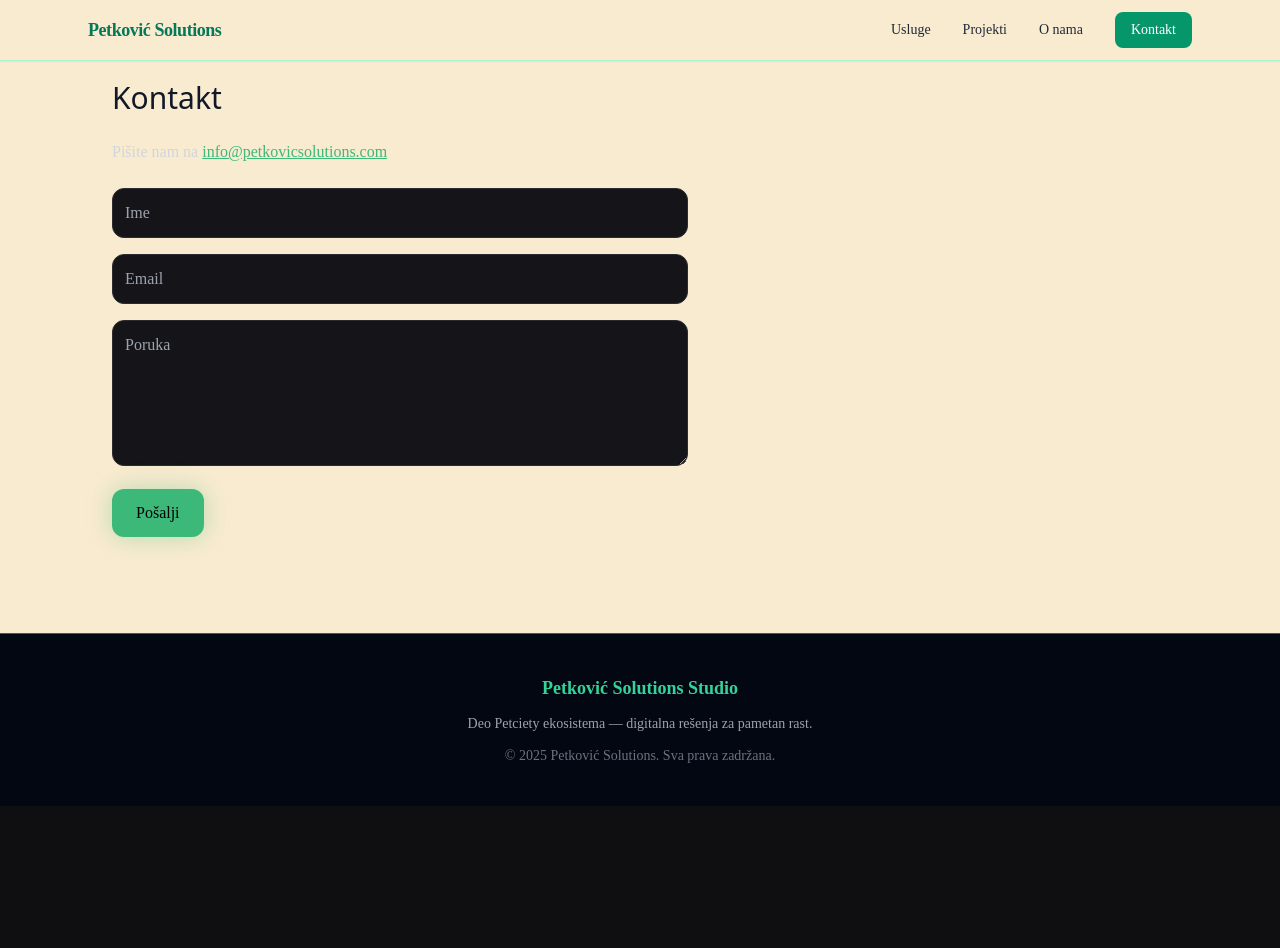
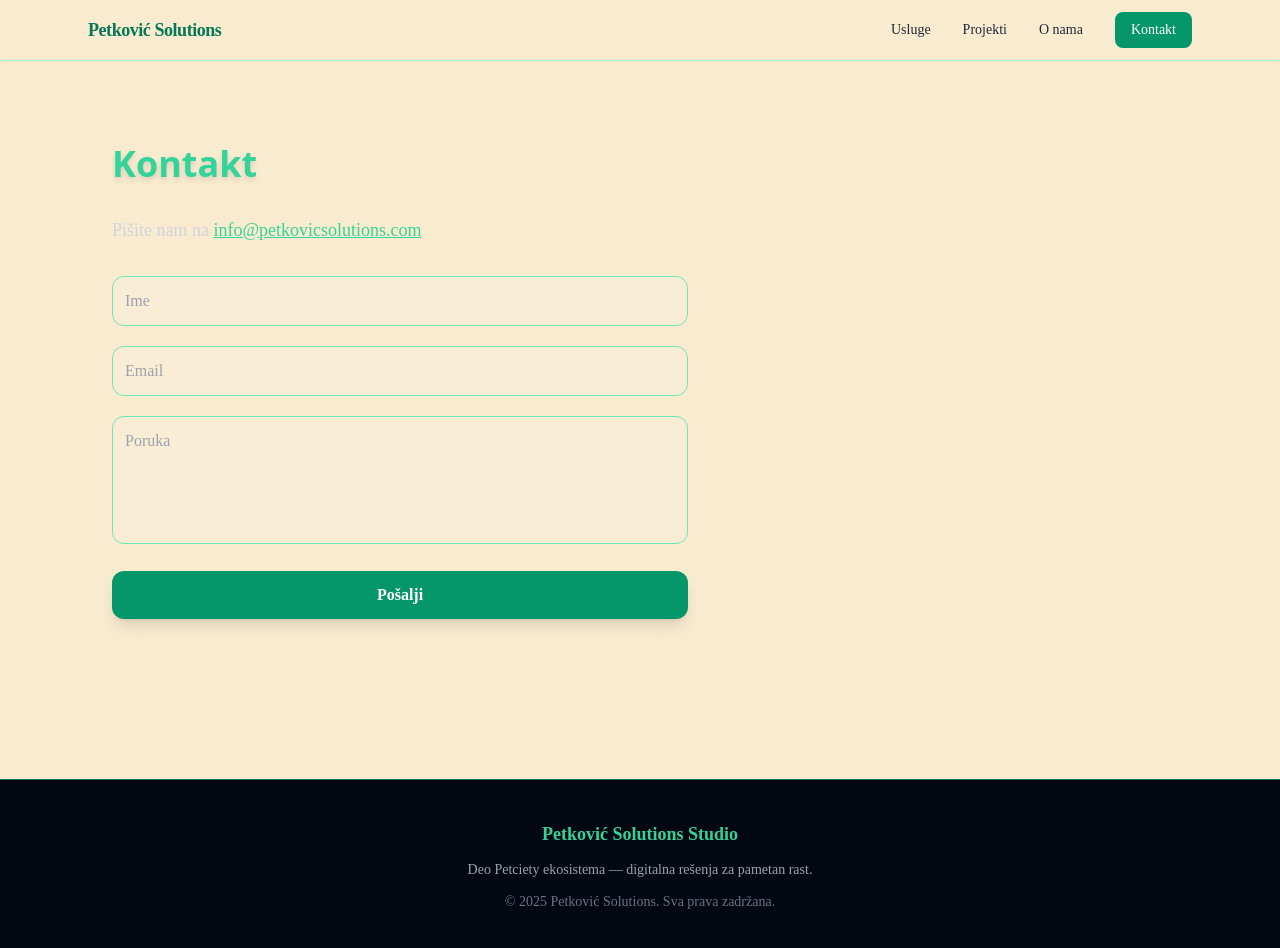
Before and after one commit to brankop87/petkovic-solutions-studio, a Next.js app: page /kontakt in a window 1280 px wide. Shown: the top 948 px of the page. Before the commit the page ends 806 px from the top, so only its background shows below. Built offline with nearby package versions, Linux system fonts and the light colour scheme.

Commit message:
Update page.tsx

```diff
--- a/app/kontakt/page.tsx
+++ b/app/kontakt/page.tsx
@@ -1,13 +1,57 @@
 export default function Kontakt() {
   return (
-    <section className="space-y-6">
-      <h1 className="font-heading text-3xl">Kontakt</h1>
-      <p className="text-gray-300">Pišite nam na <a className="text-accent underline" href="mailto:info@petkovicsolutions.com">info@petkovicsolutions.com</a></p>
-      <form className="space-y-4 max-w-xl">
-        <input className="w-full rounded-xl bg-surface border border-border p-3" placeholder="Ime" />
-        <input className="w-full rounded-xl bg-surface border border-border p-3" placeholder="Email" />
-        <textarea className="w-full rounded-xl bg-surface border border-border p-3" rows={5} placeholder="Poruka" />
-        <button className="px-6 py-3 rounded-xl bg-accent text-black font-medium shadow-glow hover:bg-accentHover transition">Pošalji</button>
+    <section className="space-y-8 py-16">
+      {/* Naslov */}
+      <h1 className="font-heading text-4xl font-bold text-emerald-400 drop-shadow-md">
+        Kontakt
+      </h1>
+
+      <p className="text-gray-300 text-lg">
+        Pišite nam na{" "}
+        <a
+          className="text-emerald-400 underline hover:opacity-80 transition"
+          href="mailto:info@petkovicsolutions.com"
+        >
+          info@petkovicsolutions.com
+        </a>
+      </p>
+
+      {/* Forma */}
+      <form className="space-y-5 max-w-xl">
+
+        {/* Ime */}
+        <input
+          className="w-full rounded-xl bg-white/10 border border-emerald-300 text-white p-3
+                     focus:outline-none focus:ring-2 focus:ring-emerald-500
+                     placeholder-gray-400"
+          placeholder="Ime"
+        />
+
+        {/* Email */}
+        <input
+          className="w-full rounded-xl bg-white/10 border border-emerald-300 text-white p-3
+                     focus:outline-none focus:ring-2 focus:ring-emerald-500
+                     placeholder-gray-400"
+          placeholder="Email"
+        />
+
+        {/* Poruka */}
+        <textarea
+          className="w-full rounded-xl bg-white/10 border border-emerald-300 text-white p-3
+                     focus:outline-none focus:ring-2 focus:ring-emerald-500
+                     placeholder-gray-400 h-32 resize-none"
+          placeholder="Poruka"
+          rows={5}
+        />
+
+        {/* Dugme */}
+        <button
+          className="w-full py-3 rounded-xl bg-emerald-600 hover:bg-emerald-700
+                     text-white font-semibold shadow-lg transition"
+        >
+          Pošalji
+        </button>
+
       </form>
     </section>
   );
```
